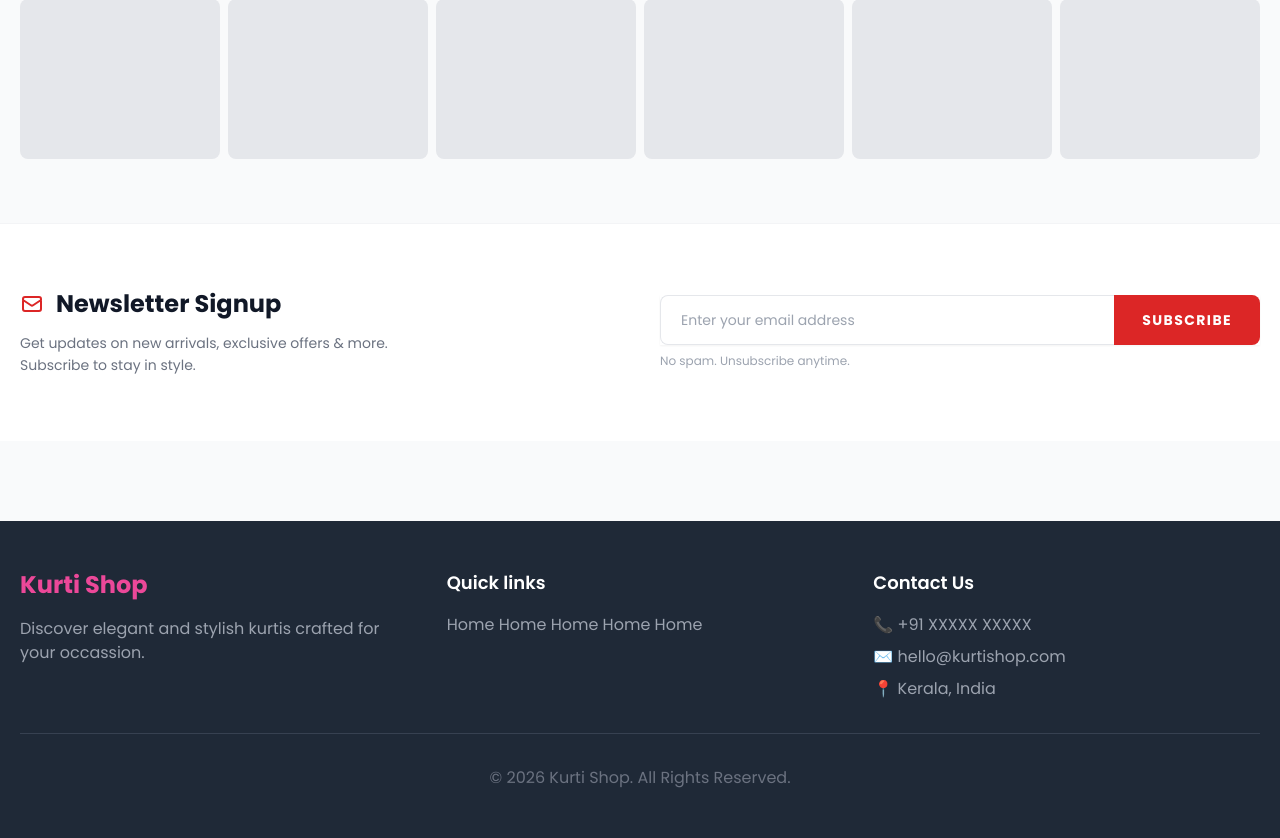
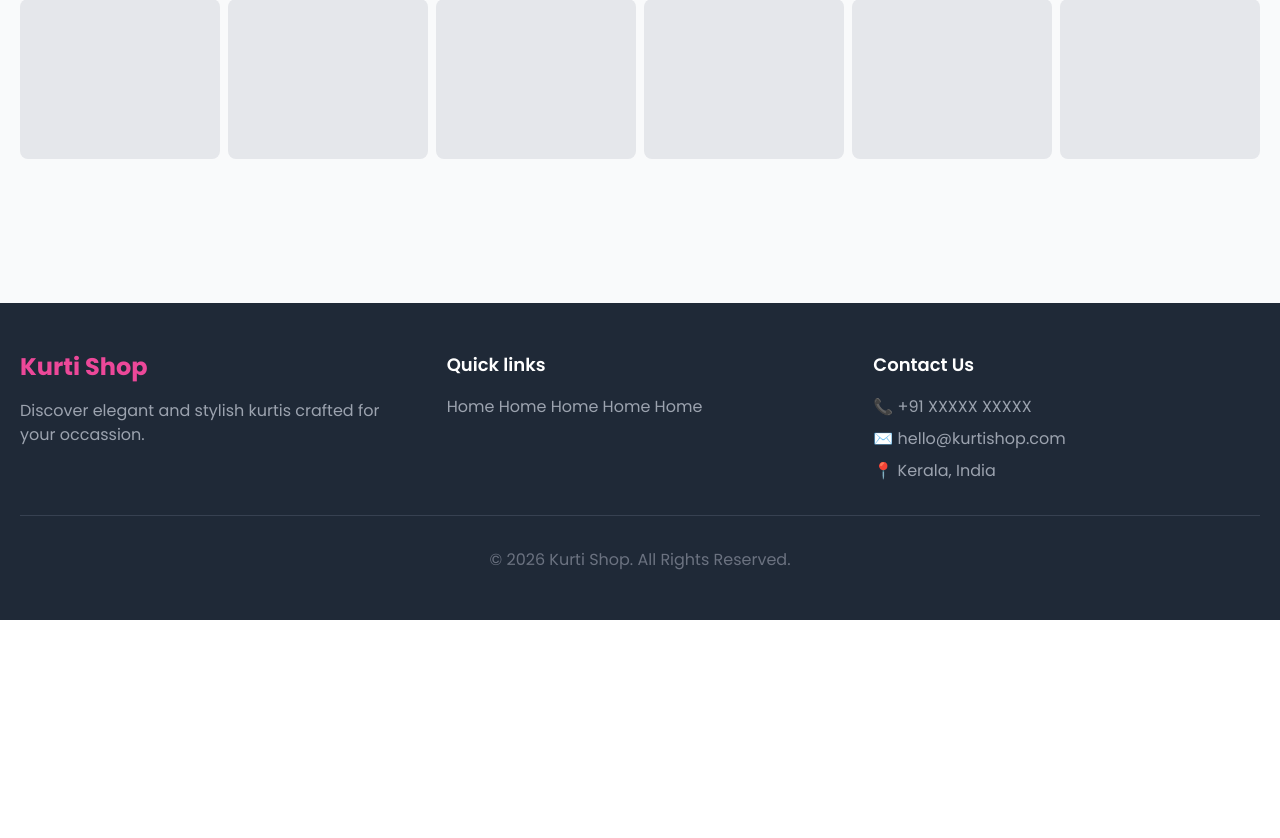
Before and after one commit to srreeraj/KurtiShop, a Django app: page / in a window 1280 px wide. Shown: the part 1915-2753 px from the top of the page. After the commit the page ends 2535 px from the top, so only its background shows below. Run offline with Django 5.2, Linux system fonts and the light colour scheme; data that the repository does not hold is empty; some libraries are stand-ins or nearby versions.

Commit message:
removed newsletter section from home page

```diff
--- a/Kurtishop/templates/core/home.html
+++ b/Kurtishop/templates/core/home.html
@@ -445,40 +445,6 @@ Home | Fashion Store
     </div>
 </section>
 
-<!-- ===================== NEWSLETTER ===================== -->
-<section class="py-16 bg-white border-t border-gray-100">
-    <div class="max-w-7xl mx-auto px-5">
-        <div class="grid md:grid-cols-2 gap-10 items-center">
-
-            <div>
-                <div class="flex items-center gap-3 mb-3">
-                    <svg class="w-6 h-6 text-red-600" fill="none" stroke="currentColor" viewBox="0 0 24 24">
-                        <path stroke-linecap="round" stroke-linejoin="round" stroke-width="2" d="M3 8l7.89 5.26a2 2 0 002.22 0L21 8M5 19h14a2 2 0 002-2V7a2 2 0 00-2-2H5a2 2 0 00-2 2v10a2 2 0 002 2z"/>
-                    </svg>
-                    <h2 class="text-2xl font-bold text-gray-900">Newsletter Signup</h2>
-                </div>
-                <p class="text-gray-500 text-sm leading-relaxed">
-                    Get updates on new arrivals, exclusive offers &amp; more.<br>
-                    Subscribe to stay in style.
-                </p>
-            </div>
-
-            <div>
-                <form class="flex gap-0 shadow-sm">
-                    <input type="email"
-                           placeholder="Enter your email address"
-                           class="flex-1 border border-gray-200 border-r-0 px-5 py-3.5 text-sm text-gray-800 placeholder-gray-400 outline-none focus:border-red-500 rounded-l-lg transition-colors">
-                    <button type="submit"
-                            class="bg-red-600 hover:bg-red-700 text-white font-bold text-sm tracking-widest uppercase px-7 py-3.5 rounded-r-lg transition-colors whitespace-nowrap">
-                        Subscribe
-                    </button>
-                </form>
-                <p class="text-xs text-gray-400 mt-2">No spam. Unsubscribe anytime.</p>
-            </div>
-
-        </div>
-    </div>
-</section>
 
 <!-- ===================== CAROUSEL JAVASCRIPT ===================== -->
 <script>
```
